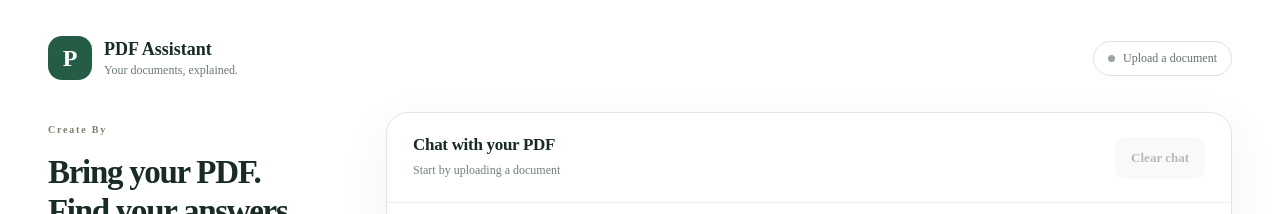
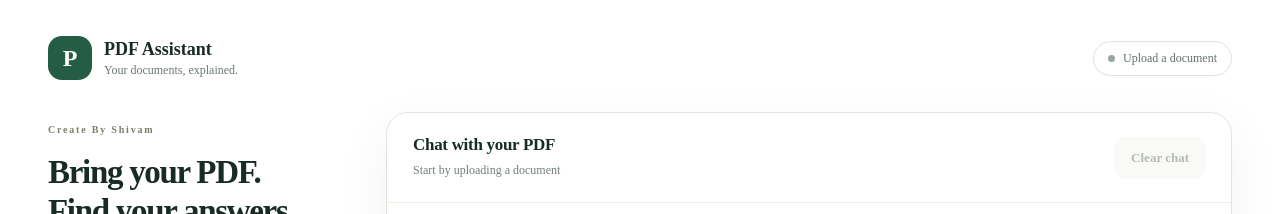
Before and after one commit to ShivamJ39/ai-pdf-assistant, an Angular app in the folder pdf-assistant/: page / in a window 1280 px wide. Shown: the top 214 px of the page. Built offline with nearby package versions, Linux system fonts and the light colour scheme.

Commit message:
Update link text to include creator's name

```diff
--- a/pdf-assistant/src/app/app.component.html
+++ b/pdf-assistant/src/app/app.component.html
@@ -23,7 +23,7 @@
                     target="_blank"
                     rel="noopener noreferrer"
                   >
-                    Create By
+                    Create By Shivam
                   </a></div>
 
       <h1>Bring your PDF.<br />Find your answers.</h1>
```
